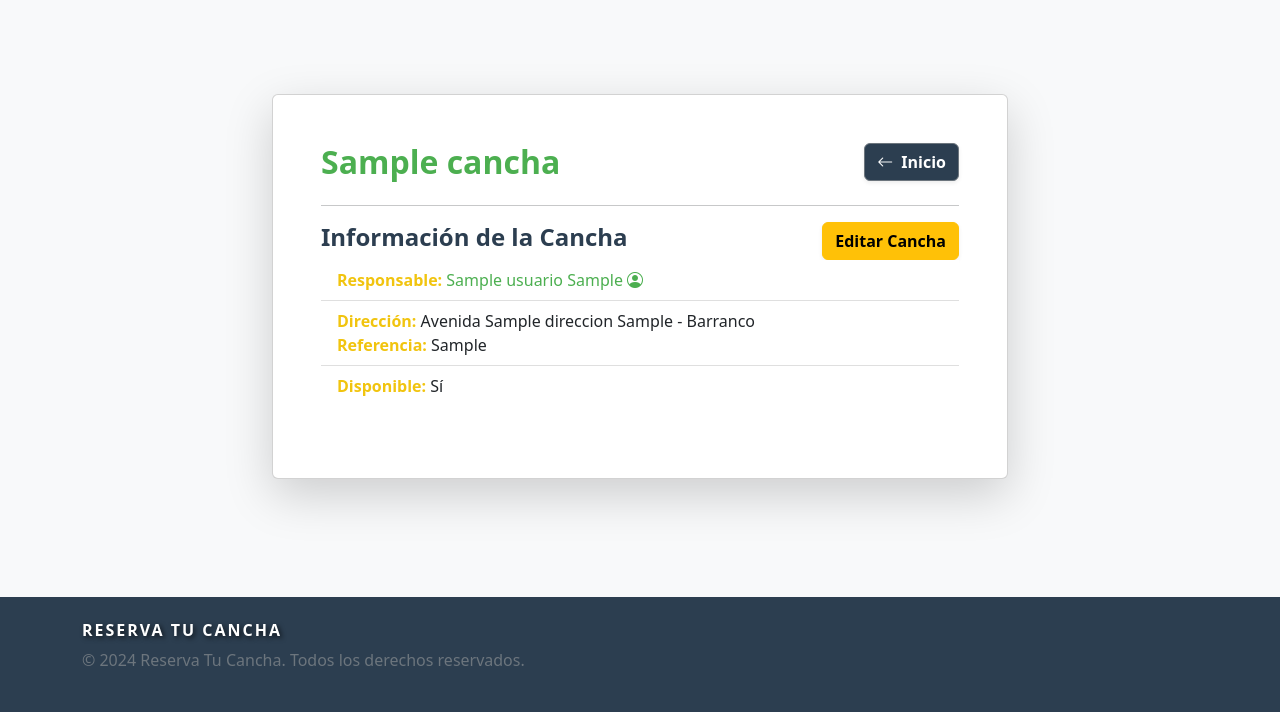
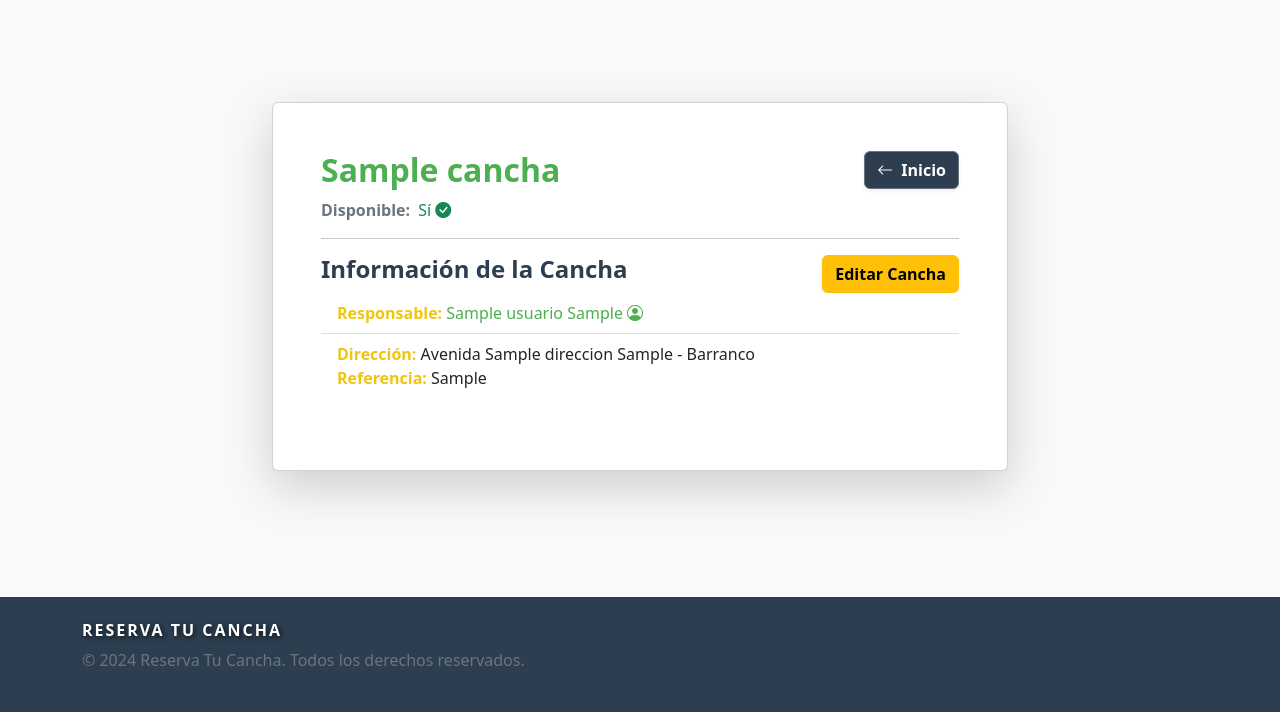
Before and after one commit to iriarteMirko/proyecto-is2, a Django app: a page that uses templates/cancha/detalle_cancha/info_cancha.html in a window 1280 px wide. Shown: the part 88-800 px from the top of the page. Run offline with Django 5.2, Linux system fonts and the light colour scheme; a user stored in the database is signed in; tables that the repository leaves empty hold one stand-in row (values such as "Sample post"); grey boxes marked "Sample" are stand-in pictures.

Commit message:
Update disponibilidad

```diff
--- a/templates/cancha/detalle_cancha/detalle_cancha.html
+++ b/templates/cancha/detalle_cancha/detalle_cancha.html
@@ -7,7 +7,7 @@
         <div class="col-lg-8">
             <div class="card shadow-lg position-relative">
                 <div class="card-body p-5">
-                    <div class="d-flex justify-content-between align-items-center mb-4">
+                    <div class="d-flex justify-content-between align-items-center mb-2">
                         <h2 class="text flex-grow-1" style="color: #4CAF50; font-weight: bold; margin: 0;">
                             {{ cancha.nombre }}
                         </h2>
@@ -17,6 +17,21 @@
                             <i class="bi bi-arrow-left me-1"></i> Inicio
                         </a>
                     </div>
+                    <div class="d-flex">
+                        <span class="me-2 text-muted" style="font-weight: bold;">
+                            Disponible:
+                        </span>
+                        {% if cancha.disponibilidad %}
+                        <span class="text-success">
+                                Sí <i class="bi bi-check-circle-fill"></i>
+                            </span>
+                        {% else %}
+                            <span class="text-danger">
+                                No <i class="bi bi-x-circle-fill"></i>
+                            </span>
+                        {% endif %}
+                    </div>
+                    <hr>
                     <!-- Información de la Cancha -->
                     {% include "cancha/detalle_cancha/info_cancha.html" %}
                 </div>
--- a/templates/cancha/detalle_cancha/info_cancha.html
+++ b/templates/cancha/detalle_cancha/info_cancha.html
@@ -1,4 +1,3 @@
-<hr>
 <div class="d-flex justify-content-between align-items-center">
     <h4 style="color: #2C3E50; font-weight: bold;">Información de la Cancha</h4>
     {% if responsable %}
@@ -28,8 +27,5 @@
         <strong style="color: #F1C40F;">Referencia:</strong> {{ direccion.referencia }}
         {% endif %}
     </li>
-    <li class="list-group-item">
-        <strong style="color: #F1C40F;">Disponible:</strong> {{ cancha.disponibilidad|yesno:"Sí,No" }}
-    </li>
     {% endwith %}
 </ul>
```
Also changed, not shown: templates/usuario/inicio/bloque_cancha.html (+11 -2 lines).
